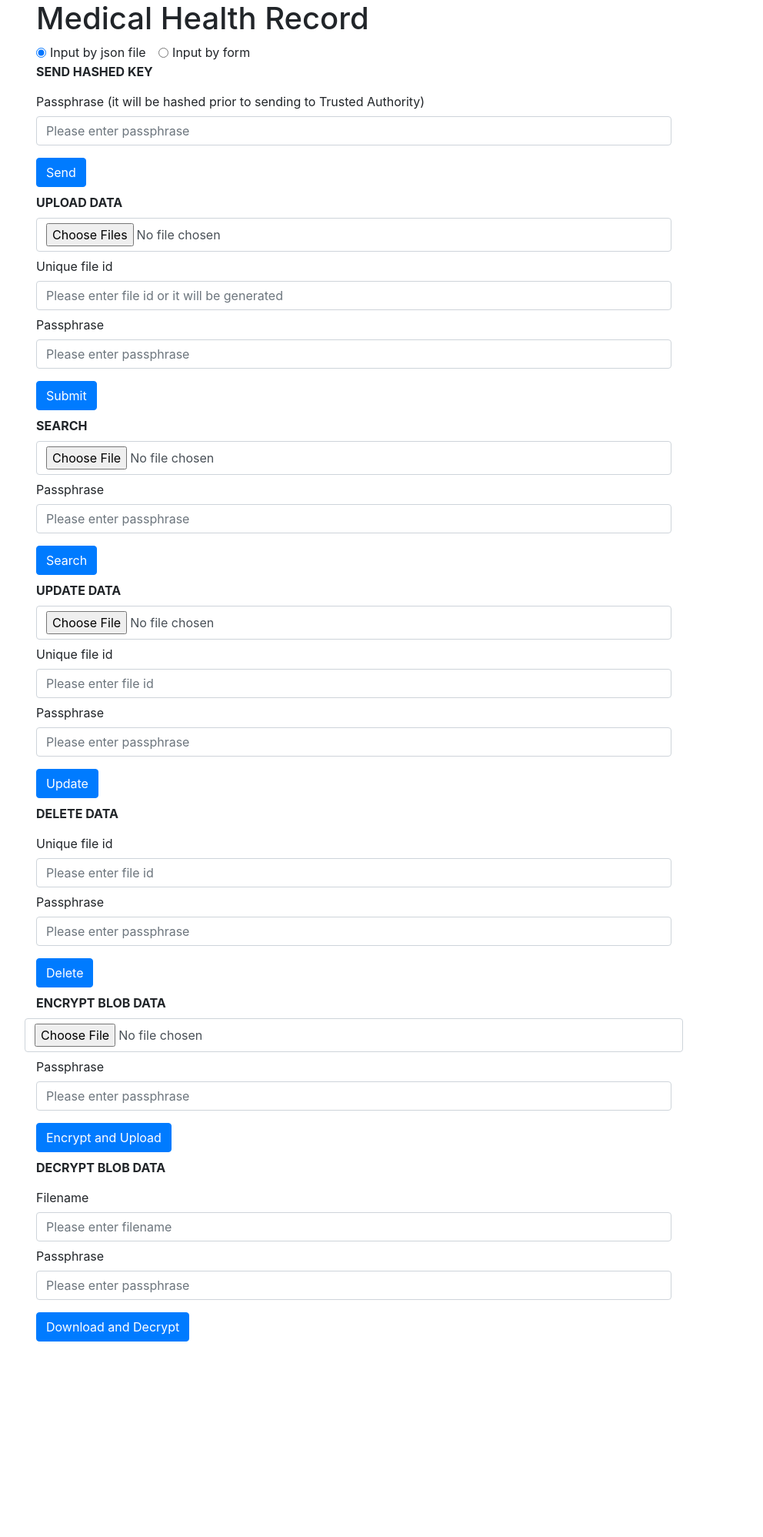
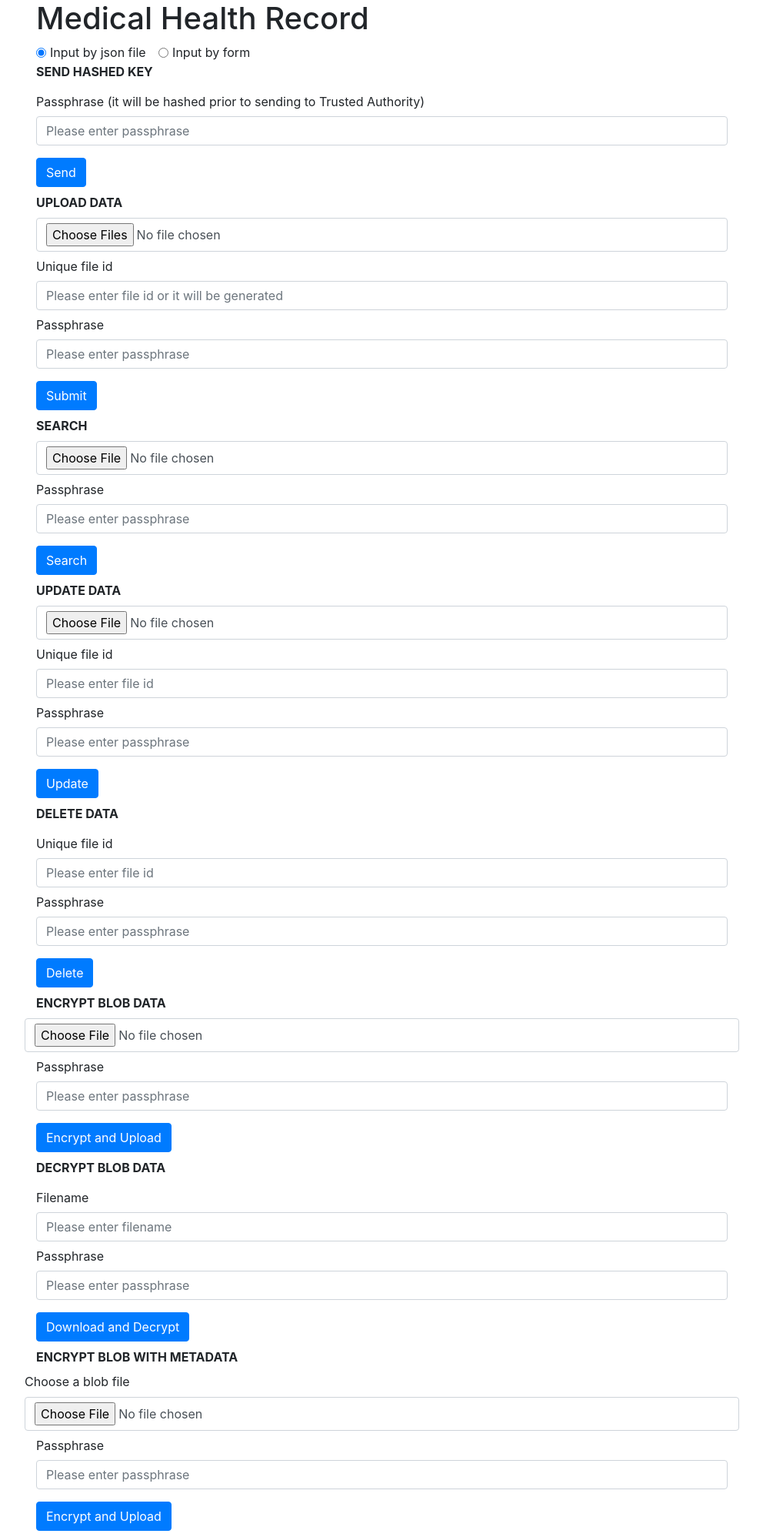
Before and after one commit to UoW-CPC/Asclepios-Client, a Django app: page / in a window 1280 px wide. Shown: the whole page at 77% size, without its empty margins (23-1015 px from the left). Before the commit the page ends 1743 px from the top, so only its background shows below. Run offline with Django 3.2, Linux system fonts and the light colour scheme; some libraries are stand-ins or nearby versions.

Commit message:
feat(add form for encrypting blob with metadata)

```diff
--- a/sse/templates/json_form.html
+++ b/sse/templates/json_form.html
@@ -435,4 +435,25 @@
 	<!--  <button type="button" class="btn btn-primary" id="btnUpload">Encrypt and Upload</button>-->
 	<button type="button" class="btn btn-primary" id="btnDownload">Download and Decrypt</button>
 </form>
+
+<label for="upload-blob-metadata"><b>ENCRYPT BLOB WITH METADATA</b></label>
+<form id='upload-blob-metadata' class='mb-2' method="post" action="">
+	<div class='mb-2'>
+		<div class="form-group row">
+			<label for="blobSSEUpload">Choose a blob file</label>
+			<input type="file" class="form-control" id="blobSSEUpload" placeholder="Please enter URL of blob data" name='blobSSEUpload'>
+<!-- 			<label for="metadataSSEUpload">Choose its metadata file</label> -->
+<!-- 			<input type="file" class="form-control" id="metadataSSEUpload" placeholder="Please enter URL of metadata" name='metadataSSEUpload'> -->
+			<label for="passphrase7" class="col-sm-10 col-form-label">Passphrase</label>
+			<div class="col-sm-12">
+				<input type="text" class="form-control" id="passphrase7"
+					placeholder="Please enter passphrase" name='passphrase7'>
+			</div>
+		</div>
+	</div>
+	<button type="button" class="btn btn-primary" id="btnUploadBlobSSE">Encrypt and Upload</button>
+</form>
+
+<div id='uploadblobsse'></div>
+<div id='uploadblobssetime'></div>
 {% endblock %}
```
